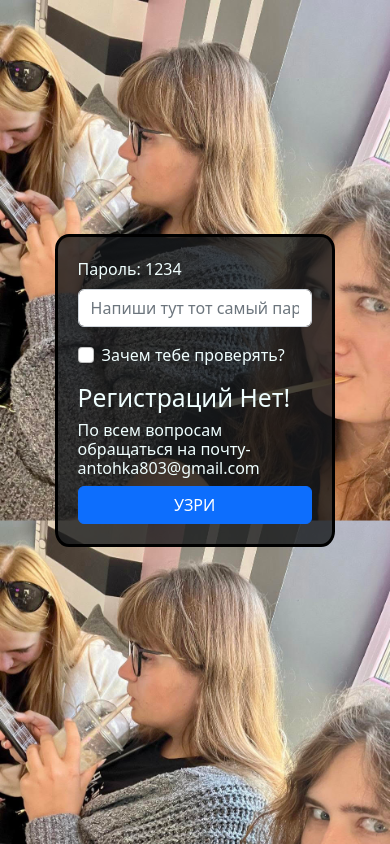
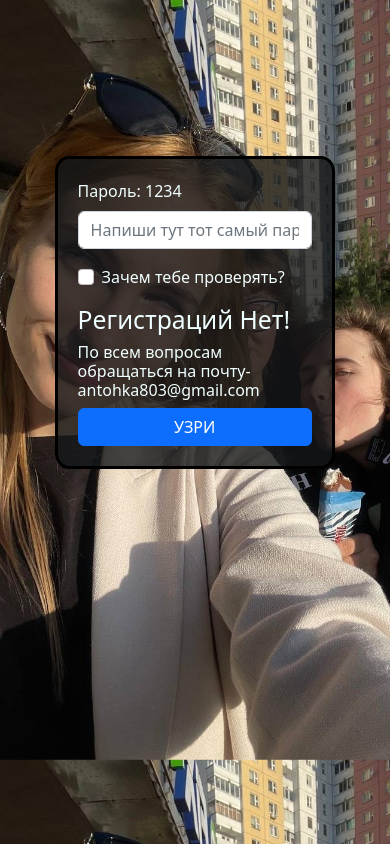
Before and after one commit to IrinaVergun/babsovet, a React (Create React App) app in the folder frontend/: page / in a window 390 px wide. Built offline with nearby package versions, Linux system fonts and the light colour scheme.

Commit message:
поменяла картинку

```diff
--- a/frontend/src/App.css
+++ b/frontend/src/App.css
@@ -33,14 +33,14 @@ form {
 }
 @media screen and (max-width: 576px) {
     .app {
-        background-image: url('./images/бабы и я.jpg');
+        background-image: url('./images/женщины3.jpg');
         height: 100%;
         background-size: 100%;
     }
 
     form {
         max-width: 280px;
-        margin-top: 60%;
+        margin-top: 40%;
         margin-left: 14%;
         color: azure;
     }
```
Also changed, not shown: frontend/src/images/женщины3.jpg (added).
